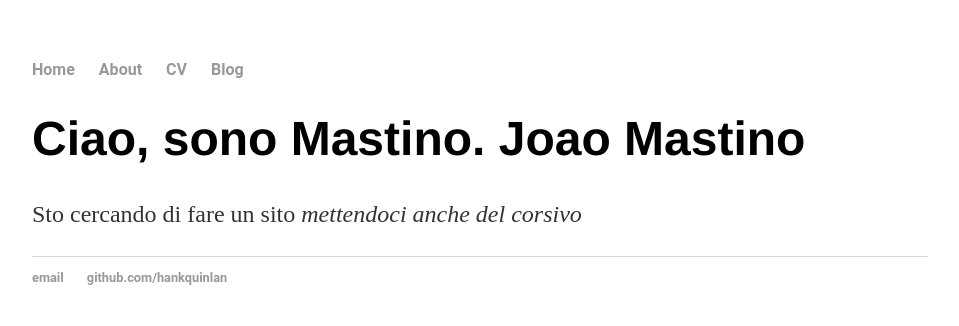
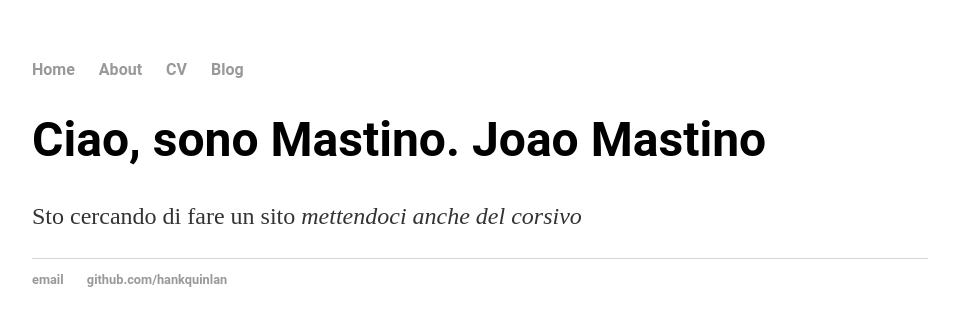
Before and after one commit to joaomastino/joaomastino.github.io, a Jekyll site: the page built from index.html, in a window 1280 px wide. Shown: the top 326 px of the page, without its empty margins (160-1119 px from the left). Built offline with Jekyll 4.4.1, drawn with Linux system fonts in a browser that asks for light colours.

Commit message:
Update main.css

```diff
--- a/css/main.css
+++ b/css/main.css
@@ -21,7 +21,7 @@ a:hover {
 }
 h1 {
     font-size: 3em;
-    font-family:'Helvetica', 'Arial', 'Sans-Serif';
+    font-family:'Roboto', 'Arial', 'Sans-Serif';
 }
 p {
     font-size: 1.5em;
```
